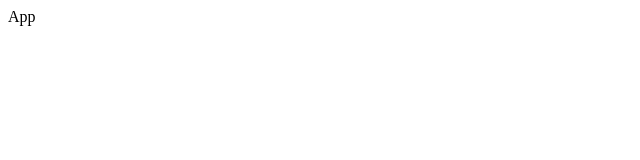
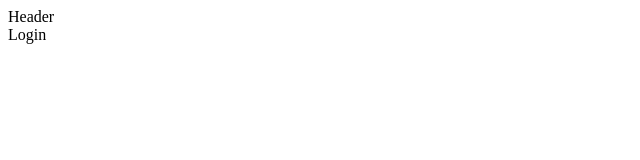
Before and after one commit to Abhay-04/ECOMMERCE, a React (Vite) app: page / in a window 1280 px wide. Shown: the top 160 px of the page, without its empty margins (0-640 px from the left). Built offline with nearby package versions, Linux system fonts and the light colour scheme.

Commit message:
Setup : Routing

```diff
--- a/src/App.jsx
+++ b/src/App.jsx
@@ -1,5 +1,13 @@
+import { Outlet } from "react-router-dom";
+import Header from "./components/Header";
+
 const App = () => {
-  return <div>App</div>;
+  return (
+    <>
+      <Header />
+      <Outlet />
+    </>
+  );
 };
 
 export default App;
--- /dev/null
+++ b/src/components/Error.jsx
@@ -0,0 +1,7 @@
+import React from "react";
+
+const Error = () => {
+  return <div>Error</div>;
+};
+
+export default Error;
--- /dev/null
+++ b/src/components/Header.jsx
@@ -0,0 +1,9 @@
+import React from 'react'
+
+const Header = () => {
+  return (
+    <div>Header</div>
+  )
+}
+
+export default Header
--- /dev/null
+++ b/src/components/Home.jsx
@@ -0,0 +1,7 @@
+import React from "react";
+
+const Home = () => {
+  return <div>Home</div>;
+};
+
+export default Home;
--- /dev/null
+++ b/src/components/Login.jsx
@@ -0,0 +1,7 @@
+import React from "react";
+
+const Login = () => {
+  return <div>Login</div>;
+};
+
+export default Login;
--- /dev/null
+++ b/src/components/Verify.jsx
@@ -0,0 +1,7 @@
+import React from "react";
+
+const Verify = () => {
+  return <div>Verify</div>;
+};
+
+export default Verify;
--- a/src/main.jsx
+++ b/src/main.jsx
@@ -1,10 +1,34 @@
-import { StrictMode } from 'react'
-import { createRoot } from 'react-dom/client'
+import { createRoot } from "react-dom/client";
 
-import App from './App.jsx'
+import App from "./App.jsx";
+import { createBrowserRouter, RouterProvider } from "react-router-dom";
+import Login from "./components/Login.jsx";
+import Home from "./components/Home.jsx";
+import Error from "./components/Error.jsx";
+import Verify from "./components/Verify.jsx";
 
-createRoot(document.getElementById('root')).render(
-  <StrictMode>
-    <App />
-  </StrictMode>,
-)
+const router = createBrowserRouter([
+  {
+    path: "/",
+    element: <App />,
+    children: [
+      {
+        path: "/",
+        element: <Login />,
+      },
+      {
+        path: "/verify",
+        element: <Verify />,
+      },
+      {
+        path: "/home",
+        element: <Home />,
+      },
+    ],
+    errorElement: <Error />,
+  },
+]);
+
+createRoot(document.getElementById("root")).render(
+  <RouterProvider router={router} />
+);
```
Also changed, not shown: package.json (+6 -1 lines), 1 other file (tests, documents, lock files or other folders).
